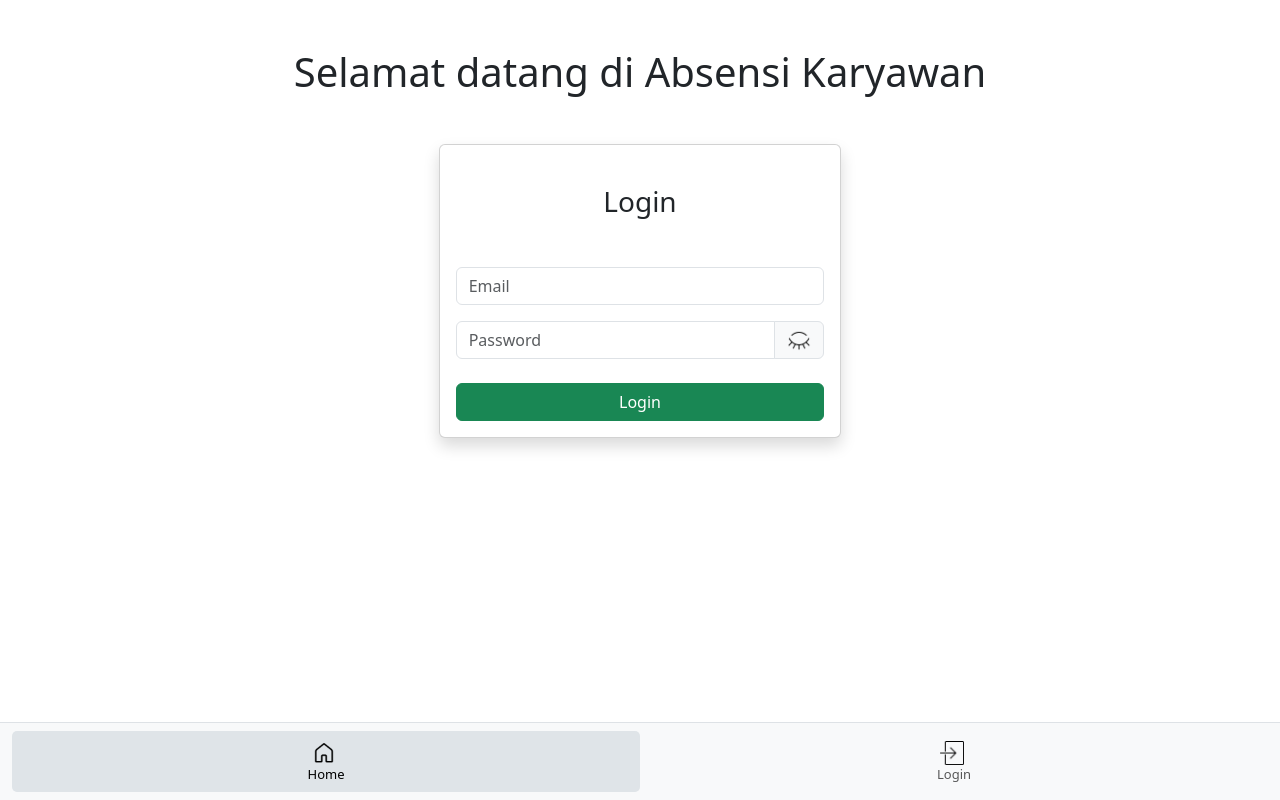
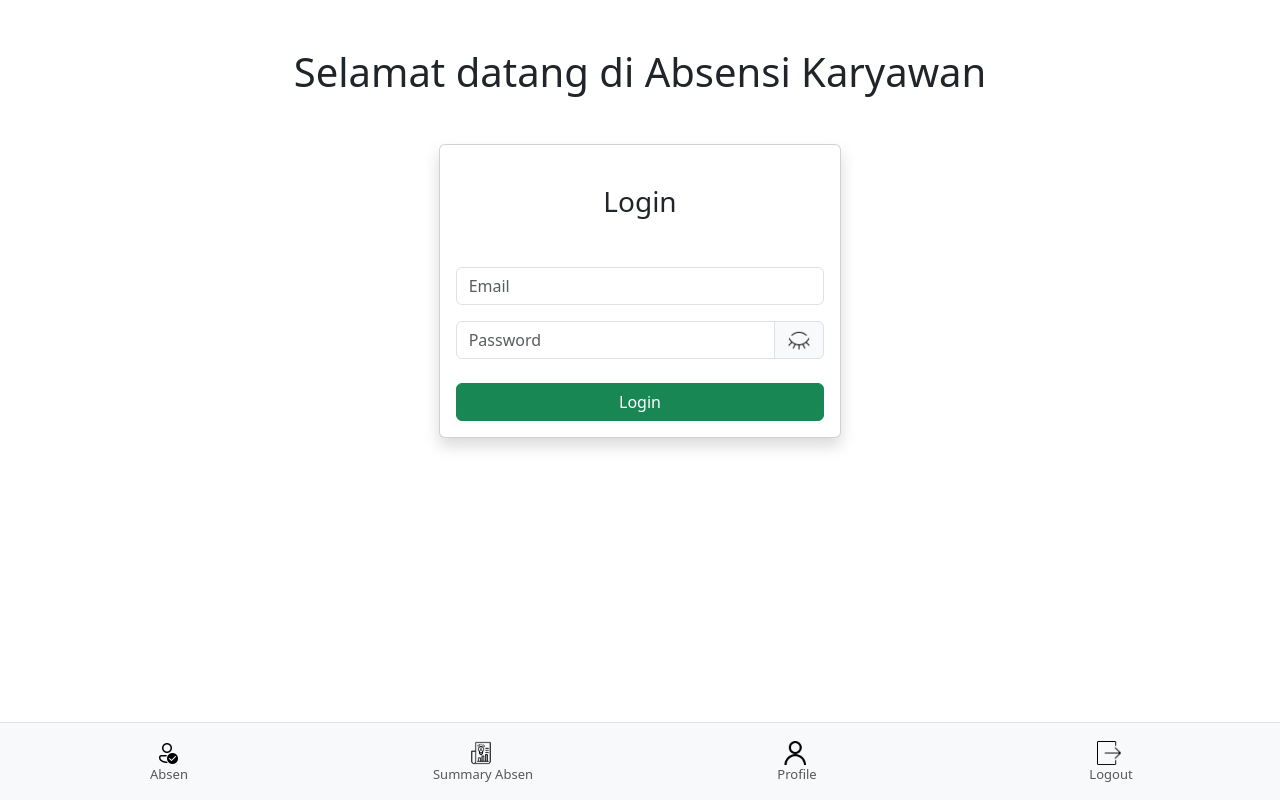
Before and after one commit to joniheri/absensi-karyawan-reactjs18, a React (Vite) app: page / in a window 1280 px wide. Built offline with nearby package versions, Linux system fonts and the light colour scheme.

Commit message:
Form Login

```diff
--- a/src/components/NavbarBottom.jsx
+++ b/src/components/NavbarBottom.jsx
@@ -14,13 +14,17 @@ export default function NavbarBottom() {
       <nav className="navbar navbar-expand navbar-light bg-light border-top fixed-bottom">
         <div className="container-fluid">
           <ul className="navbar-nav nav-justified w-100">
+            {globalState.isLogin ? (
+              <>
                 <li className="nav-item">
                   <Link
-                to="/"
-                className={`nav-link ${location.pathname === "/" && "active"}`}
+                    to="/absen"
+                    className={`nav-link ${
+                      location.pathname === "/absen" && "active"
+                    }`}
                   >
                     <img
-                  src="assets/img/icons/icons8-home-144-black.png"
+                      src="assets/img/icons/icons8-attendance-96-black.png"
                       alt=""
                       style={{
                         height: "24px",
@@ -28,12 +32,28 @@ export default function NavbarBottom() {
                         marginRight: "5px",
                       }}
                     />
-                <div style={{ fontSize: "13px" }}>Home</div>
+                    <div style={{ fontSize: "13px" }}>Absen</div>
                   </Link>
                 </li>
-
-            {globalState.isLogin ? (
-              <>
+                <li className="nav-item">
+                  <Link
+                    to="/summary-absen"
+                    className={`nav-link ${
+                      location.pathname === "/summary-absen" && "active"
+                    }`}
+                  >
+                    <img
+                      src="assets/img/icons/icons8-summary-66-black.png"
+                      alt=""
+                      style={{
+                        height: "24px",
+                        width: "auto",
+                        marginRight: "5px",
+                      }}
+                    />
+                    <div style={{ fontSize: "13px" }}>Summary Absen</div>
+                  </Link>
+                </li>
                 <li className="nav-item">
                   <Link
                     to="/profile"
@@ -80,6 +100,26 @@ export default function NavbarBottom() {
                 </li>
               </>
             ) : (
+              <>
+                <li className="nav-item">
+                  <Link
+                    to="/"
+                    className={`nav-link ${
+                      location.pathname === "/" && "active"
+                    }`}
+                  >
+                    <img
+                      src="assets/img/icons/icons8-home-144-black.png"
+                      alt=""
+                      style={{
+                        height: "24px",
+                        width: "auto",
+                        marginRight: "5px",
+                      }}
+                    />
+                    <div style={{ fontSize: "13px" }}>Home</div>
+                  </Link>
+                </li>
                 <li className="nav-item">
                   <Link
                     to="/login"
@@ -99,6 +139,7 @@ export default function NavbarBottom() {
                     <div style={{ fontSize: "13px" }}>Login</div>
                   </Link>
                 </li>
+              </>
             )}
           </ul>
         </div>
--- a/src/context/GlobalContext.jsx
+++ b/src/context/GlobalContext.jsx
@@ -13,7 +13,7 @@ export const GlobalContextProvider = (props) => {
 };
 
 const initialState = {
-  isLogin: false,
+  isLogin: true,
   userLogin: [],
 };
 
--- a/src/pages/Login.jsx
+++ b/src/pages/Login.jsx
@@ -20,8 +20,39 @@ export default function Login() {
   const handleLogin = async (e) => {
     e.preventDefault();
     try {
+      if (emailInput === "") {
+        setMsgAlert("Email tidak boleh kosong");
+        setTypeAlert("fail");
+        emailRef.current.focus();
+        return;
+      }
+
+      if (passwordInput === "") {
+        setMsgAlert("Password tidak boleh kosong");
+        setTypeAlert("fail");
+        passwordRef.current.focus();
+        return;
+      }
+
+      const response = await ApiVersi1.post("/login", {
+        email: emailInput,
+        password: passwordInput,
+      });
+      // console.log(response);
+      setMsgAlert(response.data.message);
+      setTypeAlert("success");
+      setTimeout(() => {
+        localStorage.setItem("token", response.data.token);
+        globalDispatch({
+          type: "PROCESS_LOGIN",
+          data: response.data.user,
+        });
+        navigate("/");
+      }, 1600);
     } catch (error) {
       console.log(error);
+      setMsgAlert(error.response.data.message);
+      setTypeAlert(error.response.data.status);
     }
   };
 
```
Also changed, not shown: public/assets/img/icons/icons8-attendance-96-black.png (added), public/assets/img/icons/icons8-summary-66-black.png (added). Lines whose indentation alone changed are shown as unchanged.
